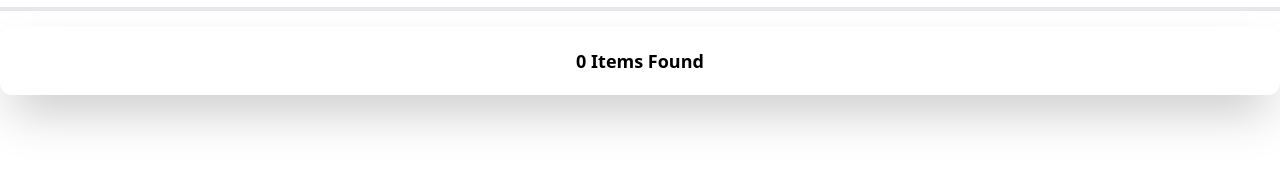
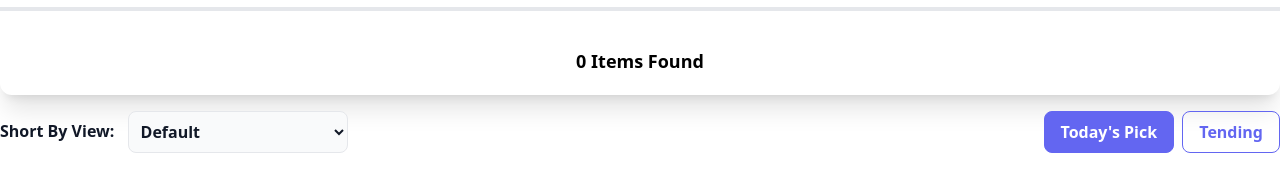
Before and after one commit to Mehedi53423/News-Portal, a plain HTML site: page index.html in a window 1280 px wide. Shown: the part 91-282 px from the top of the page. Drawn offline with nearby package versions, Linux system fonts and the light colour scheme; no server answers.

Commit message:
Sort By Section Added

```diff
--- a/index.html
+++ b/index.html
@@ -21,7 +21,7 @@
                 </a>
                 <!-- Title End -->
                 <div class="w-full md:block md:w-auto">
-                    <ul class="flex flex-col p-4 mt-4 bg-gray-50 rounded-lg border md:flex-row md:space-x-8 md:mt-0 md:text-lg md:font-blod md:border-0 md:bg-white">
+                    <ul class="flex flex-col p-4 mt-4 bg-gray-50 rounded-lg border md:flex-row md:space-x-8 md:mt-0 md:text-lg md:font-bold md:border-0 md:bg-white">
                         <li class="">
                             <a href="#" class="block py-2 pr-4 pl-3 text-white font-bold bg-indigo-500 md:border-b-2 md:border-indigo-500 md:bg-transparent md:text-indigo-500">News</a>
                         </li>
@@ -48,16 +48,38 @@
 
         <!-- Message Section Start -->
         <section class="">
-            <div id="foundedMessage" class="w-full container mx-auto bg-white-500 text-black shadow-2xl rounded-xl">
+            <div id="foundedMessage" class="w-full container mx-auto bg-white-500 text-black shadow-xl rounded-xl">
                 <div class="p-5 text-center">
                     <b class="text-lg "><span id="foundedNumber">0</span> Items Found</b>
                 </div>
             </div>
         </section>
         <!-- Message Section End -->
-
     </header>
     <!-- Header Section End -->
+
+    <!-- Main Section Start -->
+    <main>
+        <!-- Sort By Section Start -->
+        <section class="mt-4">
+            <div class="flex justify-between container mx-auto">
+                <div class="flex">
+                    <label for="countries" class="block w-52 text-base mt-2 font-bold text-gray-900">Short By View:</label>
+                        <select id="countries" class="bg-gray-50 text-gray-900 text-base font-bold rounded-lg block w-full p-2 border">
+                            <option selected>Default</option>
+                            <option value="">Most Viewed</option>
+                            <option value="">Less Viewed</option>
+                        </select>
+                </div>
+                <div class="font-bold">
+                    <button class="border border-indigo-500 px-4 py-2 mr-1 text-white bg-indigo-500 rounded-lg">Today's Pick</button>
+                    <button class="border border-indigo-500 px-4 py-2 text-indigo-500 rounded-lg">Tending</button>
+                </div>
+            </div>
+        </section>
+        <!-- Sort By Section End -->
+    </main>
+    <!-- Main Section End -->
 
     <!-- JS File -->
     <script src="js/script.js"></script>
```
